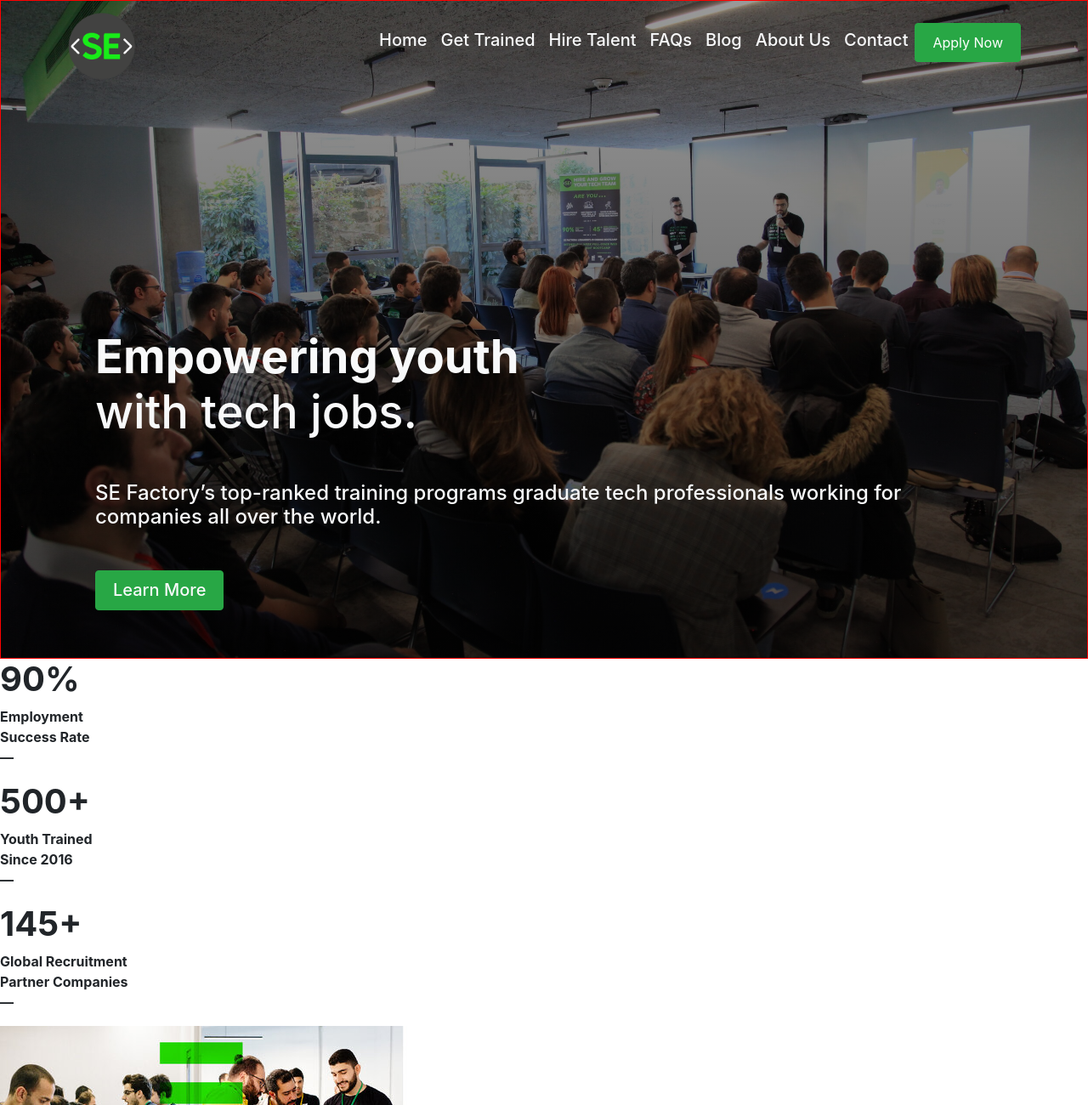
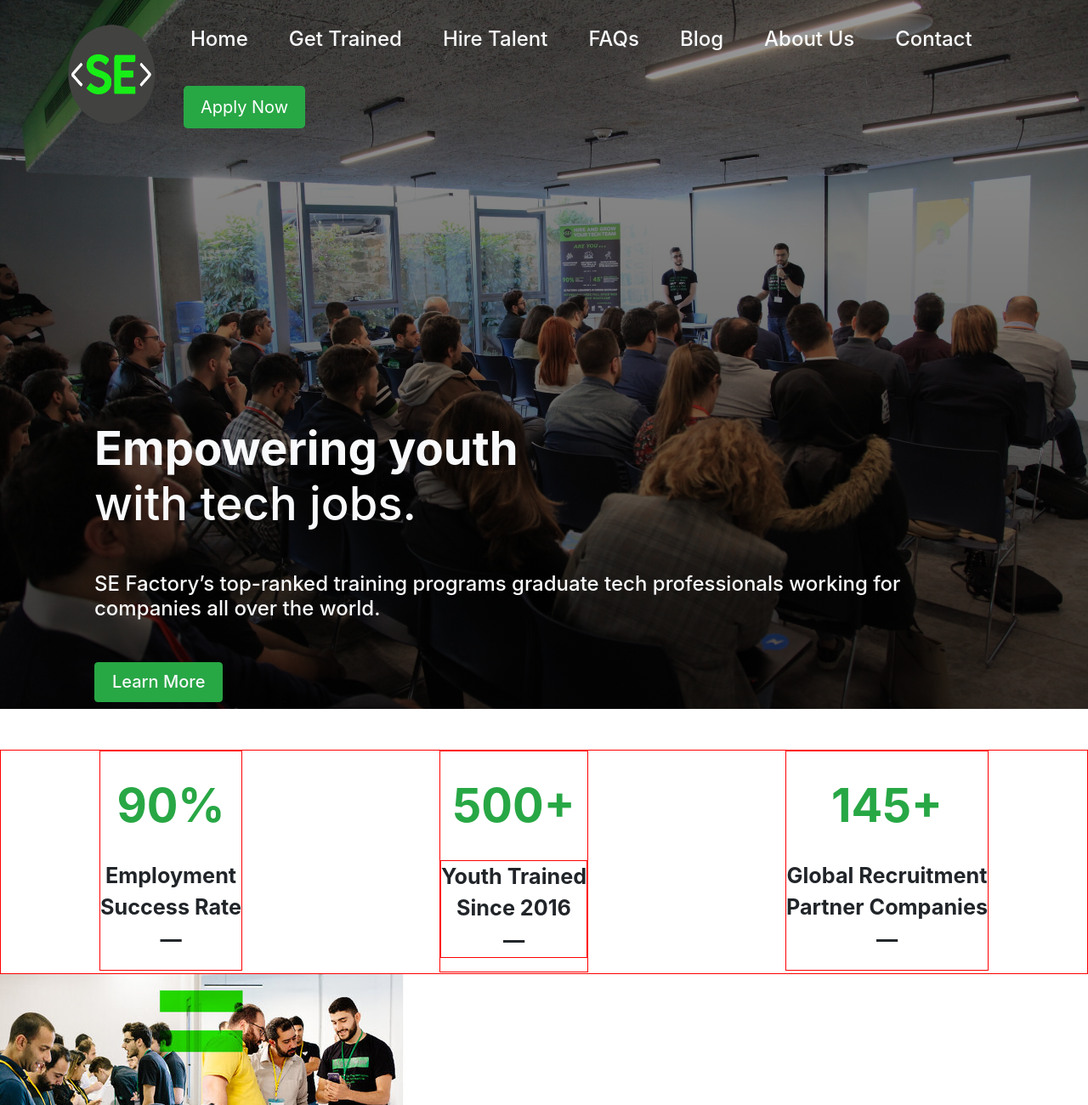
Before and after one commit to hsein-bitar/SeFactory-C2, a plain HTML site: page index.html in a window 1280 px wide. Shown: the top 1300 px of the page at 85% size. Drawn offline with Linux system fonts and the light colour scheme.

Commit message:
finished section 2

```diff
--- a/index.html
+++ b/index.html
@@ -29,8 +29,12 @@
             border: 5px solid blue;
         }
 
+        .green-btn {
+            font-size: 1rem !important;
+        }
+
         .section-1 {
-            min-height: 85vh;
+            min-height: 100vh;
             background: linear-gradient(rgba(0, 0, 0, 0.4), rgba(0, 0, 0, 0.7)), url(/assets/images/IMG_9780.jpg);
             background-blend-mode: darken;
             background-size: cover;
@@ -39,7 +43,7 @@
         }
 
         .empowering {
-            padding-top: 30vh;
+            padding-top: 35vh;
         }
 
         .empowering-1 {
@@ -49,6 +53,21 @@
         .btn-success {
             padding: 10px 20px !important;
         }
+
+        .section-2 {
+            min-height: 33vh;
+        }
+
+        .number h1 {
+            line-height: 1.17;
+            font-size: calc((3.5 - 1) * 1.2vw + 1rem);
+            margin: 2rem 0;
+            color: var(--green);
+        }
+
+        .number p strong {
+            font-size: calc((1.6 - 1) * 1.2vw + 1rem);
+        }
     </style>
     <link rel="stylesheet" href="styles/bootstrap.css">
     <script src="https://kit.fontawesome.com/946dc31868.js" crossorigin="anonymous"></script>
@@ -56,24 +75,24 @@
 </head>
 
 <body>
-    <div class="section-1 container-fluid min-vh-100 pt-2 pl-5 pr-5 tempo">
+    <div class="section-1 container-fluid min-vh-100 pt-2 pl-5 pr-5">
         <div class="container-fluid bg-cover">
             <nav class=" navbar navbar-expand-lg navbar-light p-0 m-0">
                 <div class="container-fluid">
                     <a href="#" class=" navbar-brand">
                         <img src="assets/images/f4e4a30d-4b0d-4e5f-a2e8-4e2da9234088-SE-Grey-Icon-RGB-01+copy.png"
-                            alt="SE Factory" height="80">
+                            alt="SE Factory" height="120">
                     </a>
                     <div class=" justify-content-end collapse navbar-collapse" id="navbarCollapse">
                         <div class="navbar-nav flex-wrap">
-                            <a href="#" class="h5 nav-item nav-link text-light">Home</a>
-                            <a href="#" class="h5 nav-item nav-link text-light">Get Trained</a>
-                            <a href="#" class="h5 nav-item nav-link text-light"> Hire Talent</a>
-                            <a href="#" class="h5 nav-item nav-link text-light">FAQs</a>
-                            <a href="#" class="h5 nav-item nav-link text-light">Blog</a>
-                            <a href="#" class="h5 nav-item nav-link text-light">About Us</a>
-                            <a href="#" class="h5 nav-item nav-link text-light">Contact</a>
-                            <a href="#" type="button" class="btn btn-success h5 ">Apply Now</a>
+                            <a href="#" class="m-3 h4 nav-item nav-link text-light">Home</a>
+                            <a href="#" class=" m-3 h4 nav-item nav-link text-light">Get Trained</a>
+                            <a href="#" class=" m-3 h4 nav-item nav-link text-light"> Hire Talent</a>
+                            <a href="#" class=" m-3 h4 nav-item nav-link text-light">FAQs</a>
+                            <a href="#" class=" m-3 h4 nav-item nav-link text-light">Blog</a>
+                            <a href="#" class=" m-3 h4 nav-item nav-link text-light">About Us</a>
+                            <a href="#" class=" m-3 h4 nav-item nav-link text-light">Contact</a>
+                            <a href="#" class="  m-3 btn-success btn-lg">Apply Now</a>
                         </div>
                     </div>
                 </div>
@@ -97,31 +116,24 @@
             </div>
         </div>
     </div>
-
-
-
-    <div class="section-two">
-        <div class="content-wrapper">
-            <div class="content-list">
+    <div class="section-2 m-0 row tempo d-flex justify-content-around">
         <div class="number">
-                    <div>
+            <div class="tempo number text-center">
                 <h1><strong>90%</strong></h1>
                 <p><strong>Employment<br />Success Rate<br />&mdash;</strong></p>
             </div>
         </div>
         <div class="number">
-                    <div>
+            <div class="tempo text-center">
                 <h1><strong>500+</strong></h1>
-                        <p><strong>Youth Trained<br />Since 2016<br />&mdash;</strong></p>
+                <p class="tempo text-center"><strong>Youth Trained<br />Since 2016<br />&mdash;</strong></p>
             </div>
         </div>
         <div class="number">
-                    <div>
+            <div class="tempo text-center">
                 <h1><strong>145+</strong></h1>
                 <p><strong>Global Recruitment <br /> Partner Companies<br />&mdash;</strong>
                 </p>
-                    </div>
-                </div>
             </div>
         </div>
     </div>
```
Lines whose indentation alone changed are shown as unchanged.
